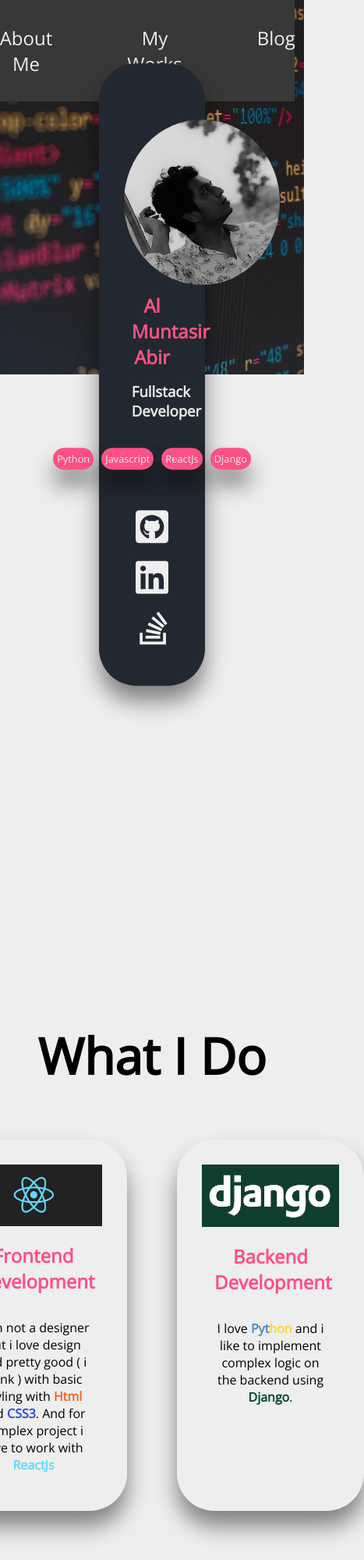
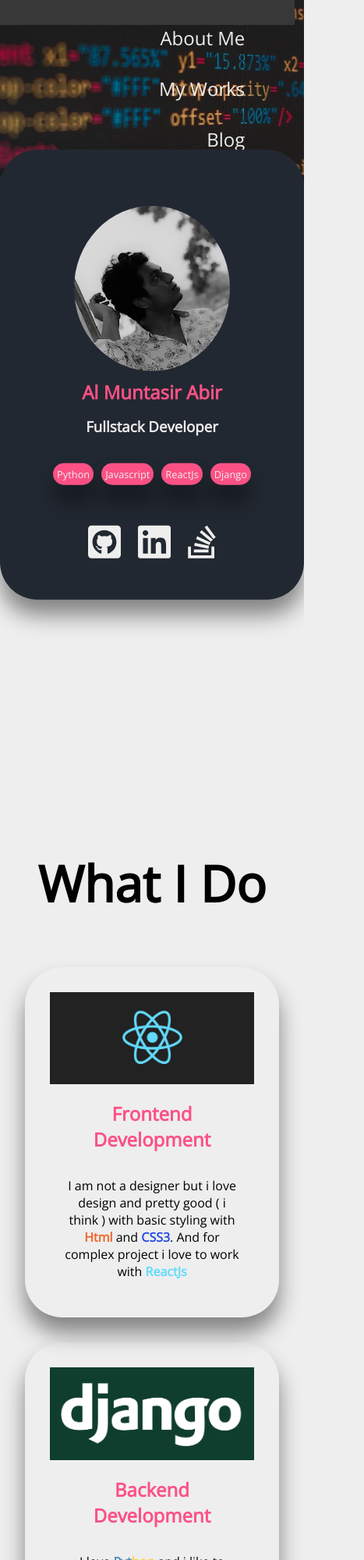
Before and after one commit to amabirbd/my-portfolio-site, a plain HTML site: page index.html in a window 390 px wide. Shown: the top 2000 px of the page at 78% size, 467 px wide, since content can reach past the window. Drawn offline with nearby package versions, Linux system fonts and the light colour scheme.

Commit message:
responsive

```diff
--- a/style.css
+++ b/style.css
@@ -214,8 +214,8 @@ a:hover {
 }
 
 .service-card {
-    width: 40%;
-    width: 15rem;
+    /* width: 25%; */
+
     text-align: center;
     padding: 2rem;
     margin: 2rem;
@@ -726,7 +726,7 @@ footer{
 }
 
 
-@media (max-width: 880px) {
+@media (max-width: 700px) {
 
 	.footer-distributed{
 		font: bold 14px sans-serif;
@@ -748,6 +748,32 @@ footer{
 	.main {
 		line-height: normal;
 		font-size: auto;
-	}
+    }
+
+    .nav-list-item {
+        float: right;
+        display: block;
+    }
+
+    .navigation{
+        display: block;
+    }
+
+    .main-card {
+        width: 100%;
+    }
+
+    .nav {
+        display: block;
+    }
+
+    .service-cards {
+        display: block;
+        width: 100%;
+    }
+
+    .project-gallery {
+        display: block
+    }
 
 }
```
